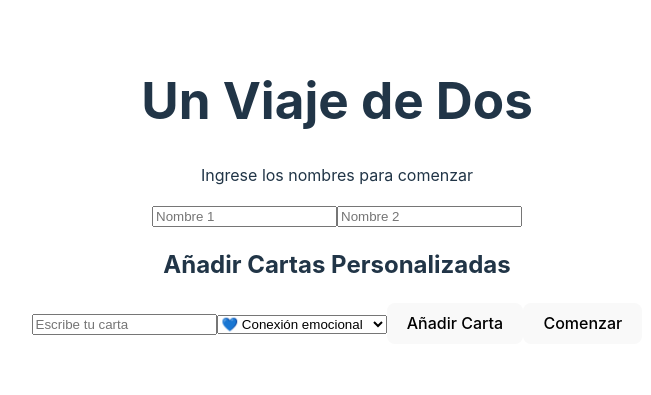
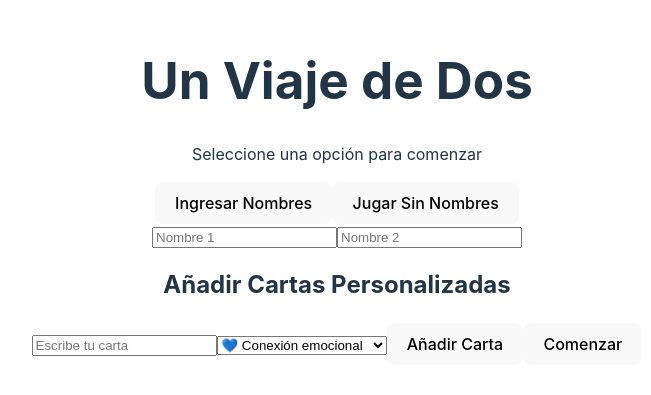
Before and after one commit to samyfontes/HoneyMoonGame, a React (Vite) app: page / in a window 1280 px wide. Shown: the part 209-604 px from the top of the page, without its empty margins (303-954 px from the left). Built offline with nearby package versions, Linux system fonts and the light colour scheme.

Commit message:
play without names option

```diff
--- a/src/HoneyMoonGame.jsx
+++ b/src/HoneyMoonGame.jsx
@@ -14,6 +14,7 @@ export default function HoneymoonGame() {
   const [customCards, setCustomCards] = useState([]);
   const [newCardText, setNewCardText] = useState("");
   const [newCardCategory, setNewCardCategory] = useState("heart");
+  const [skipNames, setSkipNames] = useState(false); // New state for skipping names
 
   const categoryEmojis = {
     heart: "💙",
@@ -28,6 +29,9 @@ export default function HoneymoonGame() {
     const shuffledDeck = shuffleDeck(formattedDeck);
     setDeck(shuffledDeck);
     setGameStarted(true);
+    if (skipNames) {
+      setTurn(0); // Automatically start with turn 0
+    }
   };
 
   const shuffleDeck = (deck) => {
@@ -58,7 +62,27 @@ export default function HoneymoonGame() {
       {!gameStarted ? (
         <div>
           <h1 className="text-2xl font-bold">Un Viaje de Dos</h1>
-          <p className="mb-4">Ingrese los nombres para comenzar</p>
+          <p className="mb-4">Seleccione una opción para comenzar</p>
+          <div className="mb-4">
+            <button
+              onClick={() => setSkipNames(false)}
+              className={`mr-4 p-2 ${!skipNames ? 'bg-blue-500 text-white' : 'bg-gray-500 text-gray-300'}`}
+            >
+              Ingresar Nombres
+            </button>
+            <button
+              onClick={() => {
+                setSkipNames(true);
+                startGame(); // Start game immediately when this button is clicked
+              }}
+              className={`p-2 ${skipNames ? 'bg-blue-500 text-white' : 'bg-gray-500 text-gray-300'}`}
+            >
+              Jugar Sin Nombres
+            </button>
+          </div>
+
+          {!skipNames && (
+            <div>
               <input
                 type="text"
                 placeholder="Nombre 1"
@@ -73,6 +97,9 @@ export default function HoneymoonGame() {
                 onChange={(e) => setPlayers({ ...players, player2: e.target.value })}
                 className="border p-2 mb-2"
               />
+            </div>
+          )}
+
           <h2 className="text-lg font-bold mt-4">Añadir Cartas Personalizadas</h2>
           <input
             type="text"
@@ -96,9 +123,12 @@ export default function HoneymoonGame() {
       ) : (
         <div>
           <div className="p-4 border rounded-lg shadow-lg bg-white">
+            {/* Only show turn info when player names are entered */}
+            {!skipNames && (
               <h2 className="text-xl font-bold text-blue-600">
                 Turno de: {turn === 0 ? players.player1 : players.player2}
               </h2>
+            )}
             {currentCard && (
               <motion.div
                 className="playing-card"
@@ -111,7 +141,7 @@ export default function HoneymoonGame() {
               </motion.div>
             )}
             <button onClick={drawCard} className="bg-green-500 text-white p-2 rounded mt-4">
-              {`Tomar carta (${turn === 0 ? players.player2 : players.player1} sigue)`}
+              {`Tomar carta`}
             </button>
           </div>
         </div>
```
Lines whose indentation alone changed are shown as unchanged.
